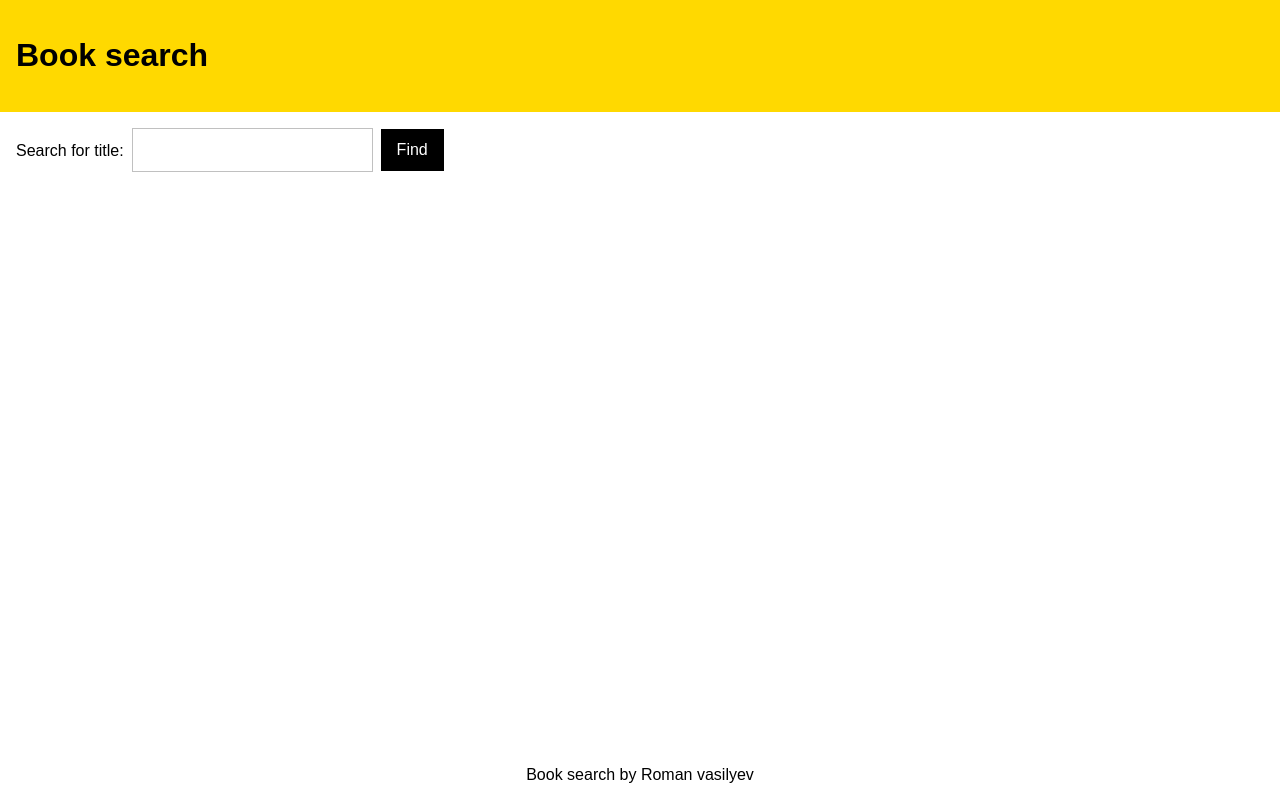
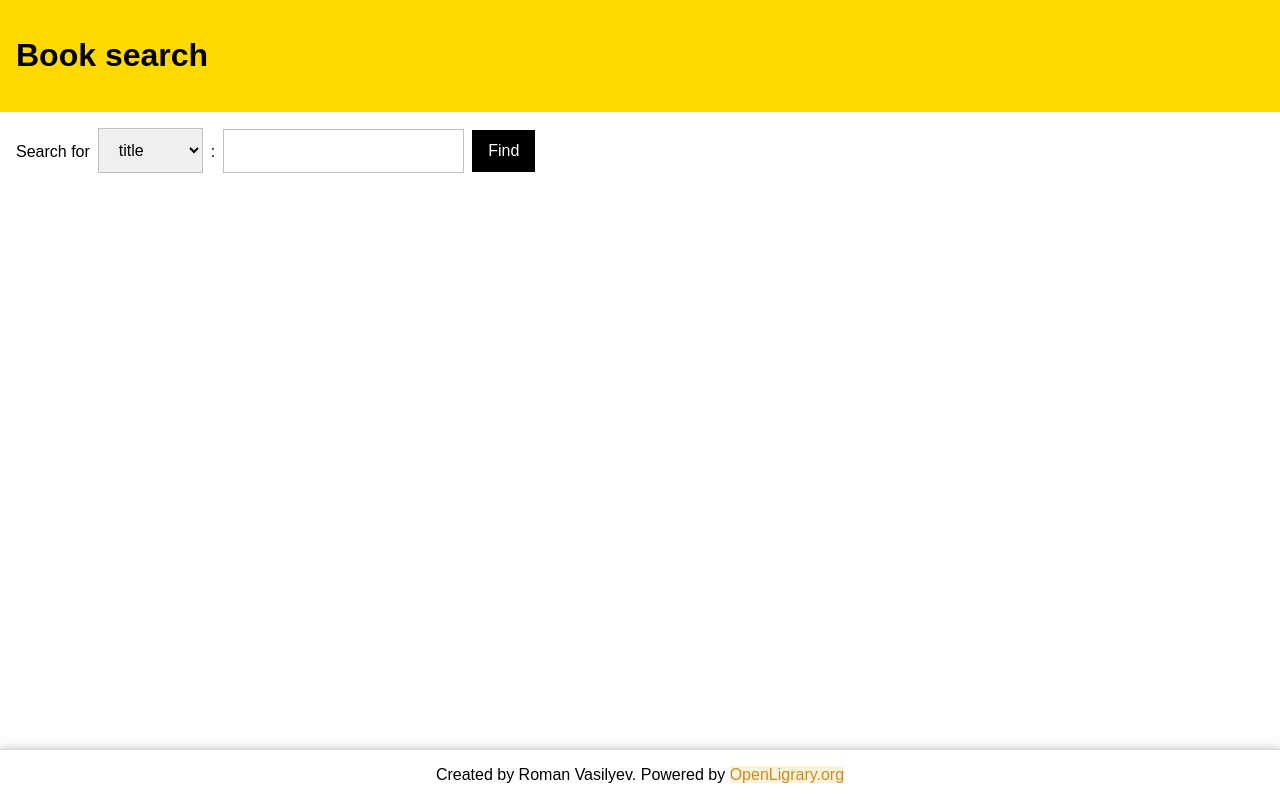
Before and after one commit to Roma-V/book-search, a React app: page / in a window 1280 px wide. Built offline with nearby package versions, Linux system fonts and the light colour scheme.

Commit message:
added debounce, updated some styles

```diff
--- a/public/index.html
+++ b/public/index.html
@@ -9,6 +9,12 @@
         <h1>Book search</h1>
     </header>
     <main id="app"></main>
-    <footer>Book search by Roman vasilyev</footer>
+    <footer>
+        Created by Roman Vasilyev.
+        Powered by
+        <a href="https://openlibrary.org" target="_blank">
+            OpenLigrary.org
+        </a>
+    </footer>
 </body>
 </html>
--- a/src/App.jsx
+++ b/src/App.jsx
@@ -19,6 +19,10 @@ const App = () => {
   function handleBooksFound(books) {
     setBooks(books)
   }
+
+  function toggleModal(book) {
+    console.log('toggle modal view with book:', book)
+  }
   //   const { data: pokemonList, error, isLoading } = useApi('https://pokeapi.co/api/v2/pokemon/?limit=784', mapResults)
   //   if (isLoading) {
   //     return <LoadingSpinner />
@@ -30,7 +34,7 @@ const App = () => {
   return (
     <React.Fragment>
       <SearchForm booksFound={handleBooksFound} />
-      <BookList bookList={books} />
+      <BookList bookList={books} openModal={toggleModal}/>
     </React.Fragment>
   )
 }
--- a/src/components/BookList.jsx
+++ b/src/components/BookList.jsx
@@ -4,13 +4,17 @@ import BookListItem from './BookListItem'
 
 import './BookList.css'
 
-const BookList = ({ bookList }) => {
+const BookList = ({ bookList, openModal }) => {
   return (
     <ul className="list-container">
       {
         bookList
-        && bookList.map(({ key, title, author_name, cover_i }) =>
-          <BookListItem key={key} title={title} authors={author_name} coverId={cover_i} />
+        && bookList.map(book =>
+          <BookListItem
+            key={book.key}
+            book={book}
+            openModal={openModal}
+          />
         )
       }
     </ul>
--- a/src/components/BookListItem.css
+++ b/src/components/BookListItem.css
@@ -2,13 +2,13 @@
     display: block;
     min-height: 58px;
     margin: 1em auto;
-    border: 1px solid silver;
-    border-radius: 0.5em;
+    border-bottom: 1px solid rgb(211, 210, 210);
     padding: 1em;
 }
 
 .list-item:hover {
-    box-shadow: 0 0 10px 0 silver;
+    border-radius: 0.5em;
+    background-color: rgb(247, 247, 247);
     cursor: pointer;
 }
 
--- a/src/components/BookListItem.jsx
+++ b/src/components/BookListItem.jsx
@@ -4,26 +4,27 @@ import './BookListItem.css'
 
 import openLibrary from '../services/openLibrary'
 
-const BookListItem = ({ title, authors, coverId }) =>
-  <li className="list-item" >
-    <Cover coverId={coverId} />
+const BookListItem = ({ book, openModal }) =>
+  <li className="list-item" onClick={() => openModal(book)}>
+    <Cover coverId={book.cover_i} />
     <h3 className="list-item__title" >
-      {title}
+      {book.title}
     </h3>
-    <p className="list-item__author" >{ authors &&
-          authors.length > 0
-      ? authors.length > 1
-        ? authors.join(', ')
-        : authors
-      : null
-    }</p>
+    <p className="list-item__author" >
+      { book.author_name &&
+        book.author_name.length > 0
+        ? book.author_name.length > 1
+          ? book.author_name.join(', ')
+          : book.author_name
+        : null
+      }</p>
   </li>
 
 const Cover = ({ coverId }) =>
   <React.Fragment>
     {
       coverId
-        ? <img src={`${openLibrary.coverURL}/${coverId}-S.jpg`} className="list-item__image" />
+        ? <img src={openLibrary.coverURL(coverId)} className="list-item__image" />
         : <div className="list-item__noimage">
           No cover<br></br>available
         </div>
--- a/src/components/SearchForm.css
+++ b/src/components/SearchForm.css
@@ -15,6 +15,18 @@
     height: 100%;
 }
 
+.search-form__input {
+    display: inline-block;
+    padding: 0.8rem 1rem 0.7rem;
+    border: 1px solid silver;
+    border-radius: 0;
+    margin: 0 0.5em;
+    height: 100%;
+}
+.search-form__input:focus {
+    outline: 2px dotted #ec9b22;
+}
+
 .search-form__btn {
     padding: 0.8rem 1rem 0.7rem;
     border: none;
--- a/src/components/SearchForm.jsx
+++ b/src/components/SearchForm.jsx
@@ -1,36 +1,67 @@
-import React, { useState } from 'react'
+import React, { useState, useEffect } from 'react'
 
+import { useDebounce } from '../hooks/useDebounce'
 import openLibrary from '../services/openLibrary'
 
 import './SearchForm.css'
 
 const SearchForm = ({ booksFound }) => {
-  const [query, setQuery] = useState('')
+  const [input, setInput] = useState('')
+  const [query, cancelQuery] = useDebounce(input, 1000)
+  const [searchParameter, setSearchParameter] = useState(openLibrary.searchParameters[0])
+
+  useEffect(() => {
+    if (query) {
+      openLibrary
+        .search(query, searchParameter)
+        .then(data => booksFound(data.docs))
+    }
+  }, [query])
 
   function handleInput(e) {
-    setQuery(e.target.value)
+    setInput(e.target.value)
+  }
+
+  function handleSelect(e) {
+    setSearchParameter(e.target.value)
+    setInput('')
   }
 
   function handleSubmit(e) {
     e.preventDefault()
 
+    cancelQuery()
+
     openLibrary
-      .search(query)
+      .search(input, searchParameter)
       .then(data => booksFound(data.docs))
   }
 
   return (
     <form className='search-form' onSubmit={handleSubmit} >
       <label htmlFor="search-query" className="search-form__label">
-        Search for title:
+        Search for
       </label>
+      <select
+        name="select-query-parameter"
+        className="search-form__input"
+        defaultValue={openLibrary.searchParameters[0]}
+        onChange={handleSelect}
+      >
+        {openLibrary.searchParameters.map(param =>
+          <option
+            key={param}
+            value={param}
+          >{param}</option>
+        )}
+      </select>:
       <input
         type="text"
         id="search-query"
         className="search-form__input"
         name="search-query"
         autoComplete="off"
-        value={query}
+        value={input}
         onChange={handleInput}
       />
       <button type="submit" className="search-form__btn">
--- /dev/null
+++ b/src/hooks/useDebounce.js
@@ -0,0 +1,26 @@
+import { useState, useEffect, useCallback } from 'react'
+
+export function useDebounce(input, delay) {
+  const [newValue, setNewValue] = useState('')
+  const memoizedCallback = useCallback(
+    () => {
+      setNewValue(input)
+    },
+    [input],
+  )
+  const [timerId, setTimerId] = useState(null)
+
+  useEffect(() => {
+    if (timerId) {
+      cancelQuery()
+    }
+    setTimerId(setTimeout(memoizedCallback, delay))
+  }, [input, delay])
+
+  function cancelQuery() {
+    clearTimeout(timerId)
+    setTimerId(undefined)
+  }
+
+  return [newValue, cancelQuery]
+}
--- a/src/services/openLibrary.js
+++ b/src/services/openLibrary.js
@@ -1,16 +1,24 @@
 import axios from 'axios'
 const searchURL = 'https://openlibrary.org/search.json'
-const coverURL = 'https://covers.openlibrary.org/b/id'
+const searchParameters = [
+  'title',
+  'author',
+  'subject',
+]
 
-const search = (query) => {
+function coverURL(coverId) {
+  return `https://covers.openlibrary.org/b/id/${coverId}-S.jpg`
+}
+
+const search = (query, parameter = searchParameters[0]) => {
   const request = axios({
     baseURL: searchURL,
     params: {
-      title: query.split(' ').join('+')
+      [parameter]: query.split(' ').join('+')
     },
   })
 
   return request.then(response => response.data)
 }
 
-export default { coverURL, search }
+export default { coverURL, search, searchParameters }
--- a/src/styles.css
+++ b/src/styles.css
@@ -19,4 +19,16 @@ main {
 
 footer {
     text-align: center;
+    border-top: 1px solid rgb(219, 218, 218);
+    box-shadow: 0 0 10px 0 silver;
 }
+
+a {
+    color: rgb(201, 139, 46);
+    text-decoration: none;
+    background-color: rgb(248, 243, 217);
+}
+
+a:hover, a:active {
+    border-bottom: 1px solid rgb(201, 139, 46);
+}
```
Also changed, not shown: src/normalize.css, 1 other file (tests, documents, lock files or other folders).
